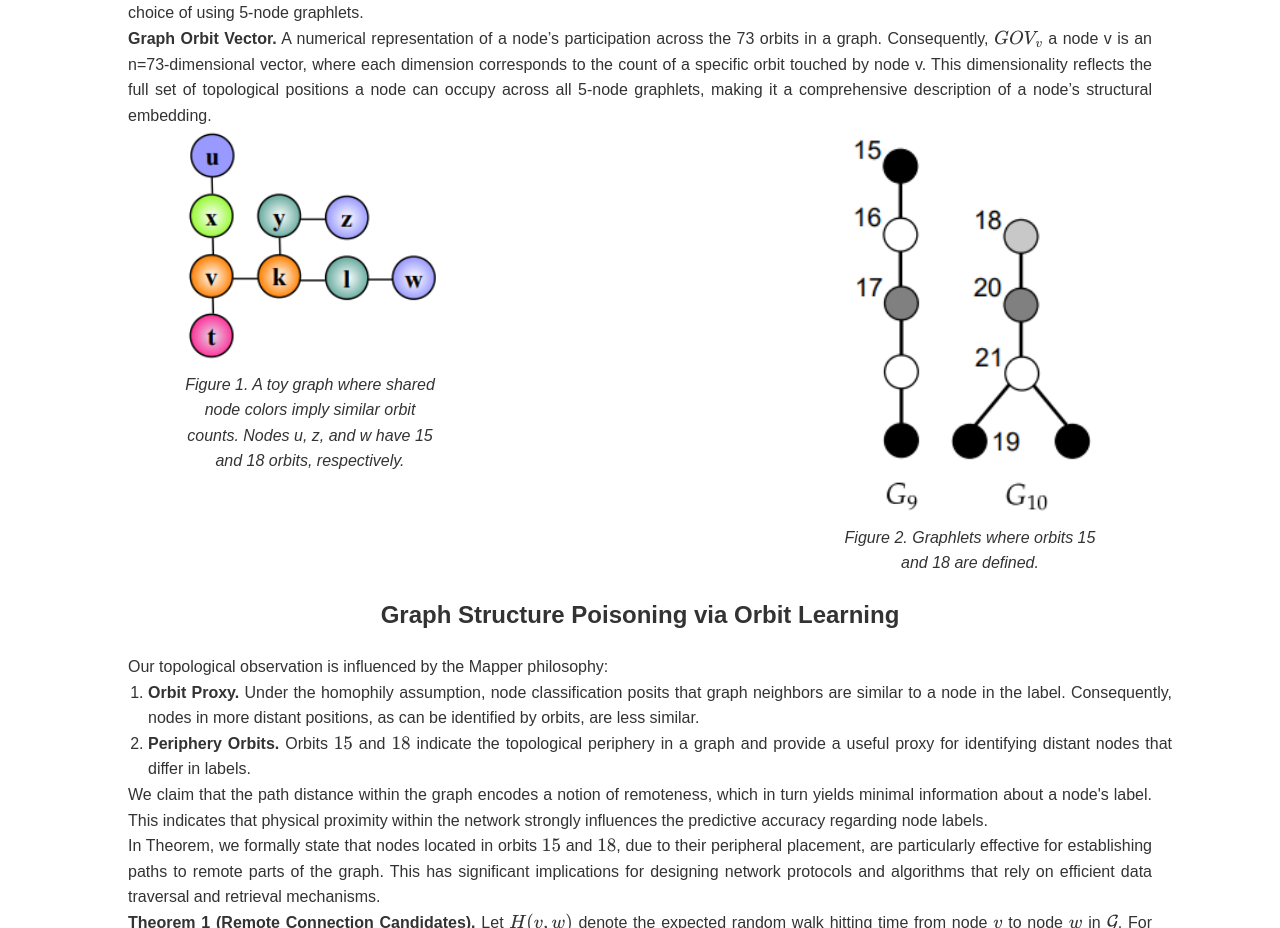
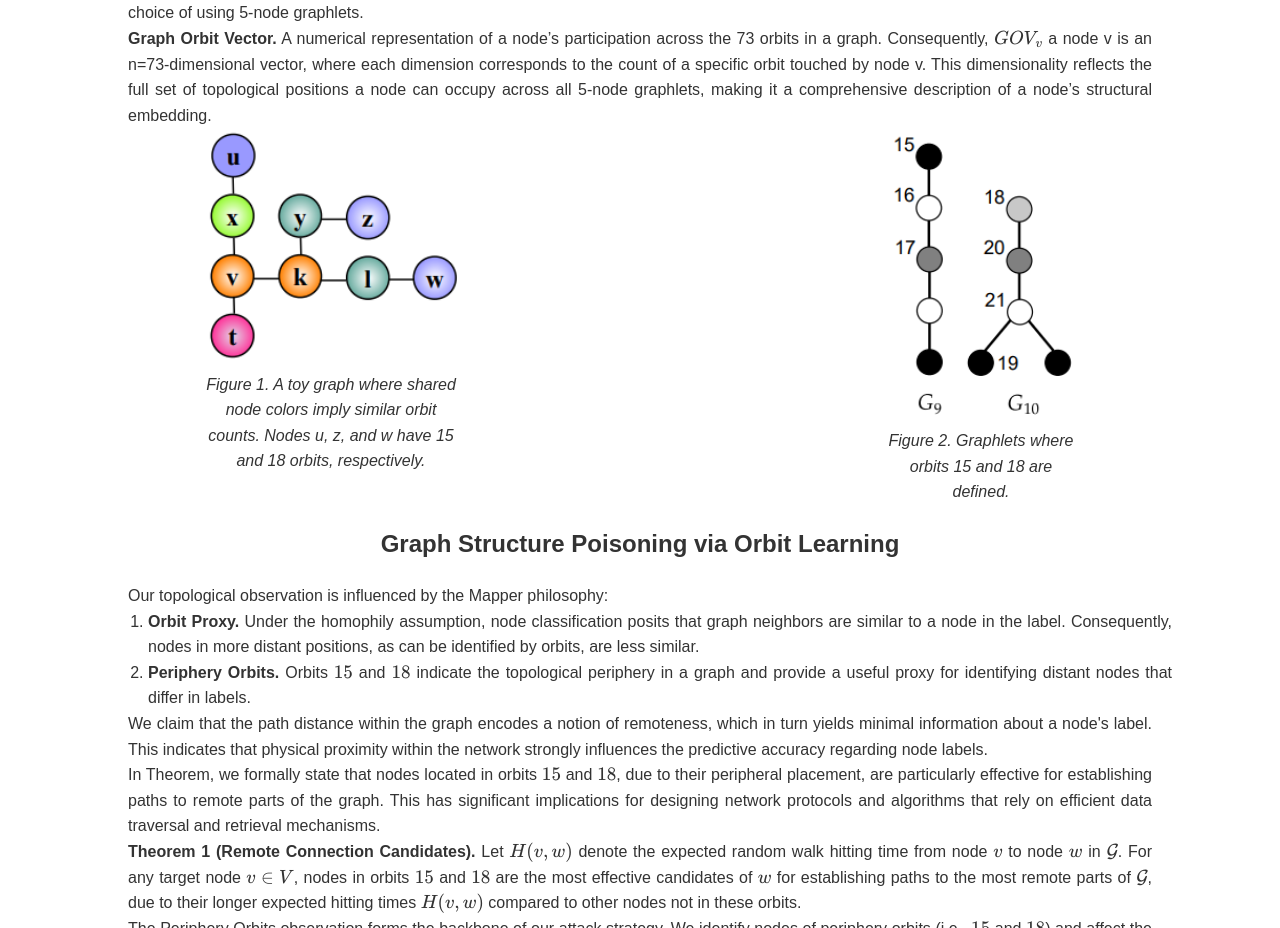
Before and after one commit to FDataLab/GOttack, a plain HTML site: page index.html in a window 1280 px wide. Shown: the part 1309-2237 px from the top of the page. Drawn offline with nearby package versions, Linux system fonts and the light colour scheme.

Commit message:
update index and Read me

```diff
--- a/index.html
+++ b/index.html
@@ -194,14 +194,14 @@ In total, the 30 distinct graphlets generate \(\mathbf{73}\) <strong>distinct or
 <p><strong>Graph Orbit Vector.</strong> A numerical representation of a node’s participation across the 73 orbits in a graph.  Consequently, \(GOV_v\) a node v is an n=73-dimensional vector, where each dimension corresponds to the count of a specific orbit touched by node v. This dimensionality reflects the full set of topological positions a node can occupy across all 5-node graphlets, making it a comprehensive description of a node’s structural embedding. </p>
 
 
-<div style="display: flex; justify-content: center; gap: 40px; align-items: flex-start;">
+<div style="display: flex; justify-content: center; gap: 20px; align-items: flex-start;">
 
     <figure style="text-align: center; width: 20%;">
         <img src="figs/motif.png" alt="Motif" style="width: 100%;">
         <figcaption>Figure 1. A toy graph where shared node colors imply similar orbit counts. Nodes u, z, and w have 15 and 18 orbits, respectively.</figcaption>
     </figure>
 
-    <figure style="text-align: center; width: 20%;">
+    <figure style="text-align: center; width: 15%;">
         <img src="figs/glet.png" alt="Glet" style="width: 100%;">
         <figcaption>Figure 2. Graphlets where orbits 15 and 18 are defined.</figcaption>
     </figure>
@@ -228,7 +228,6 @@ In total, the 30 distinct graphlets generate \(\mathbf{73}\) <strong>distinct or
 <p>
 The Periphery Orbits observation forms the backbone of our attack strategy. We identify nodes of periphery orbits (i.e., \(15\) and \(18\)) and affect the adjacency matrix (i.e., add or remove edges to these nodes) accordingly to confuse a GNN into misclassifying a target.
 </p>
-
 
 <p>
 Consider the target node \( v \) in Figure 2. Our hypothesis posits that creating an edge from \( v \) (or any other node) to either of the orbit \(15\) or \(18\) nodes \( u \), \( z \), or \( w \) will yield the highest misclassification error in GCN. The selection among periphery nodes uses a gradient-based method, as we detail below in the surrogate loss section.
```
